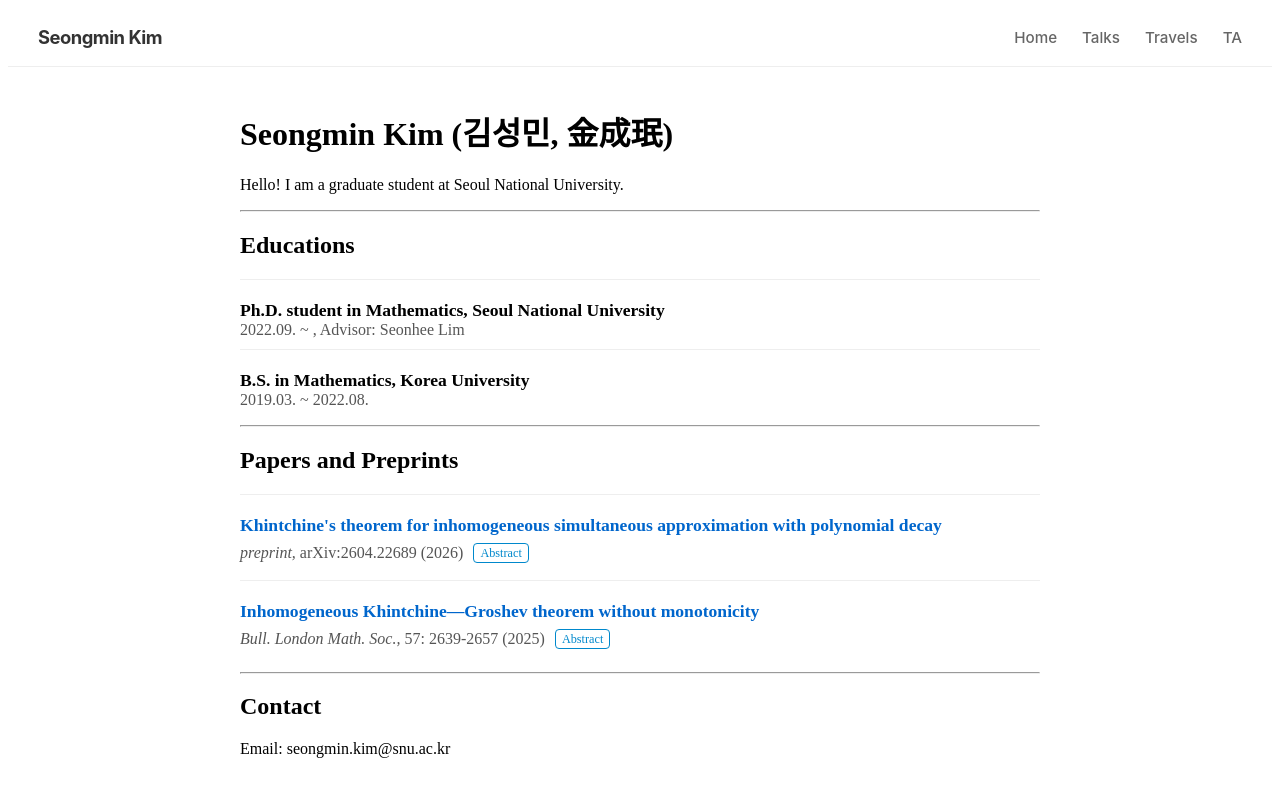
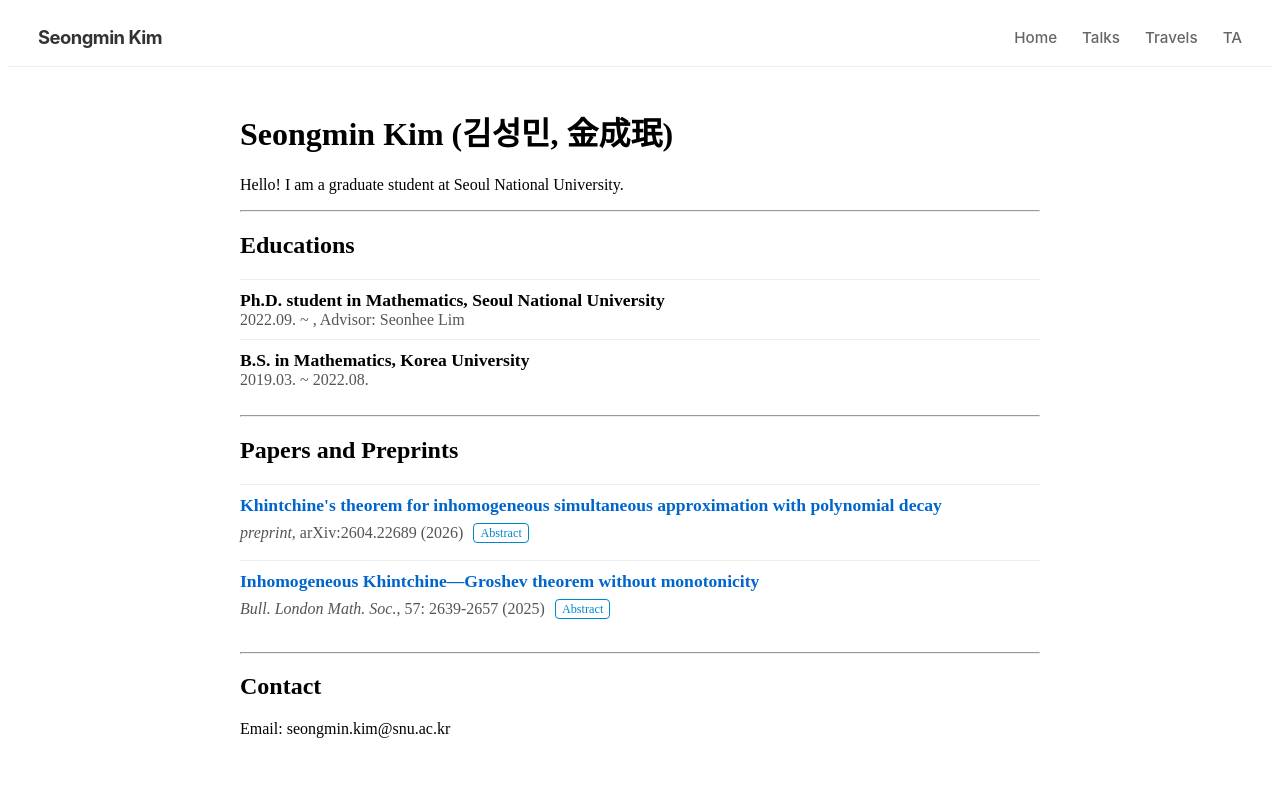
Before and after one commit to seongmin-math/seongmin-math.github.io, a Jekyll site: the page built from index.html, in a window 1280 px wide. Shown: the top 797 px of the page. Built offline with Jekyll 4.4.1, drawn with Linux system fonts in a browser that asks for light colours.

Commit message:
Update default.html

```diff
--- a/_layouts/default.html
+++ b/_layouts/default.html
@@ -15,9 +15,9 @@
       }
 
       .my-list li {
-        margin-bottom: 10px;
+        padding-bottom: 10px;
         border-top: 1px solid #eee;
-        padding-top: 20px;
+        padding-top: 10px;
         position: relative;
       }
 
```
